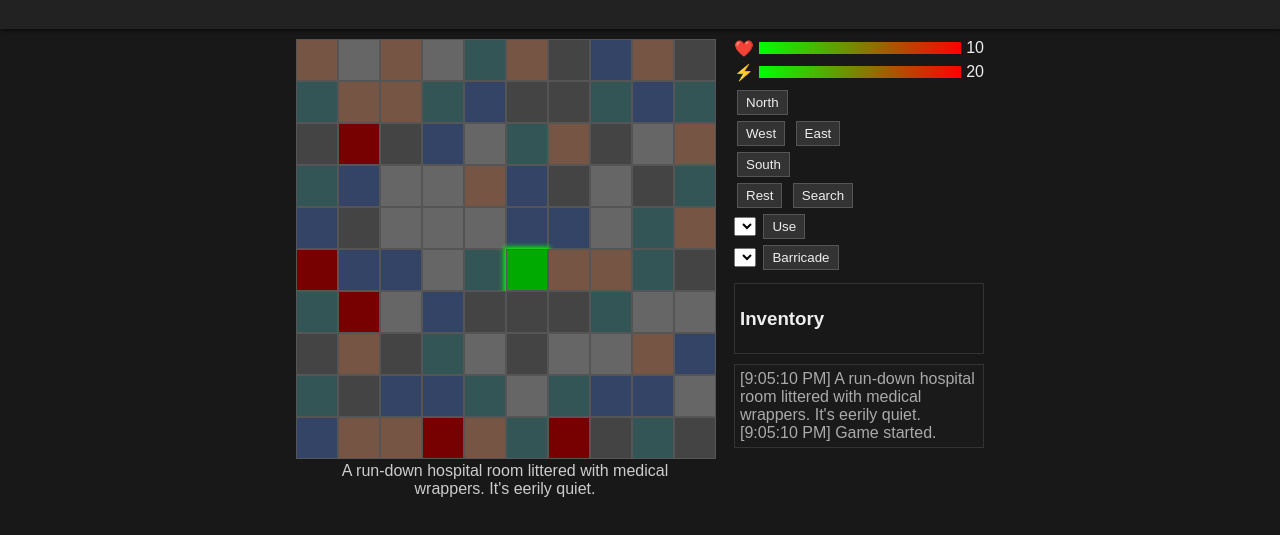
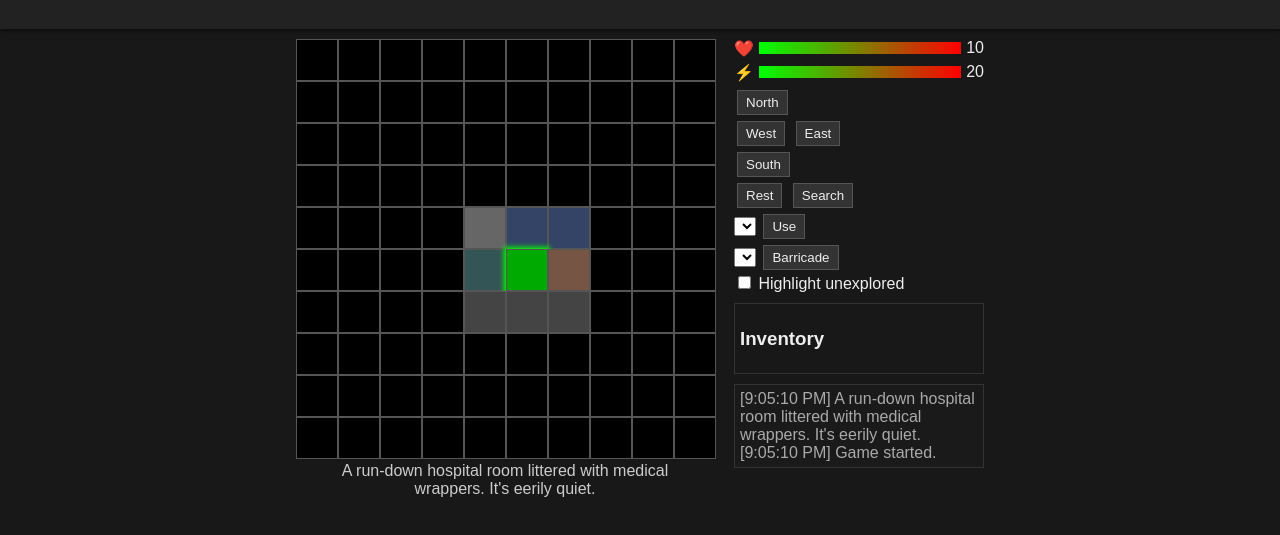
Before and after one commit to mrhouse-cmyk/Decay-Protocol, a plain HTML site: page index.html in a window 1280 px wide. Shown: the part 71-606 px from the top of the page. Drawn offline with Linux system fonts and the light colour scheme.

Commit message:
Add fog of war and exploration system

```diff
--- a/index.html
+++ b/index.html
@@ -50,6 +50,7 @@
                     <select id="barricadeSelect" aria-label="Barricade Material"></select>
                     <button id="barricade">Barricade</button>
                 </div>
+                <label class="highlight-toggle"><input type="checkbox" id="highlightToggle"> Highlight unexplored</label>
             </div>
             <div id="inventory" aria-label="Inventory">
                 <h3>Inventory</h3>
--- a/script.js
+++ b/script.js
@@ -1,6 +1,7 @@
 const gridSize = 10;
 const maxHealth = 10;
 const maxAP = 20;
+const visionRange = 1;
 const areaTypes = ["hospital", "residential", "street", "warehouse", "office"];
 const areaDescriptions = {
     hospital: 'A run-down hospital room littered with medical wrappers.',
@@ -11,7 +12,7 @@ const areaDescriptions = {
 };
 let areaGrid = [];
 let turn = 0;
-let player = { x: 0, y: 0, health: maxHealth, ap: maxAP, perks: [] };
+let player = { x: 0, y: 0, health: maxHealth, ap: maxAP, perks: [], visionRange };
 let zombies = [];
 let inventory = {};
 
@@ -84,6 +85,7 @@ function init() {
     updateTurn();
     updateTileInfo();
     updateInventory();
+    updateVisibility();
     draw();
     log('Game started.');
     log(getDescriptionForTile(player.x, player.y));
@@ -116,7 +118,9 @@ function createGrid() {
                 barricaded: false,
                 barricadeHealth: null,
                 barricadeMaterial: null,
-                searchedAt: -Infinity
+                searchedAt: -Infinity,
+                visible: false,
+                explored: false
             };
             grid.appendChild(cell);
         }
@@ -127,6 +131,28 @@ function placePlayer() {
     player.x = Math.floor(gridSize / 2);
     player.y = Math.floor(gridSize / 2);
     draw();
+}
+
+function updateVisibility() {
+    for (let y = 0; y < gridSize; y++) {
+        for (let x = 0; x < gridSize; x++) {
+            areaGrid[y][x].visible = false;
+        }
+    }
+    const range = player.visionRange || visionRange;
+    for (let dy = -range; dy <= range; dy++) {
+        for (let dx = -range; dx <= range; dx++) {
+            const nx = player.x + dx;
+            const ny = player.y + dy;
+            if (nx >= 0 && nx < gridSize && ny >= 0 && ny < gridSize) {
+                if (Math.max(Math.abs(dx), Math.abs(dy)) <= range) {
+                    const tile = areaGrid[ny][nx];
+                    tile.visible = true;
+                    tile.explored = true;
+                }
+            }
+        }
+    }
 }
 
 function placeZombies(count) {
@@ -179,13 +205,27 @@ function spawnZombieAtEdge() {
 }
 
 function draw() {
+    updateVisibility();
     const cells = document.querySelectorAll('.cell');
     cells.forEach(cell => {
-        cell.classList.remove('player', 'zombie', 'barricaded', 'searched',
-            'barricade-strong', 'barricade-weak', 'barricade-critical');
+        cell.classList.remove(
+            'player',
+            'zombie',
+            'barricaded',
+            'searched',
+            'barricade-strong',
+            'barricade-weak',
+            'barricade-critical',
+            'tile-visible',
+            'tile-explored',
+            'tile-unexplored'
+        );
         const x = parseInt(cell.dataset.x);
         const y = parseInt(cell.dataset.y);
         const tile = areaGrid[y][x];
+
+        if (tile.visible) {
+            cell.classList.add('tile-visible');
             if (tile.barricaded) {
                 let tier = 'barricade-strong';
                 if (tile.barricadeHealth <= 3) {
@@ -199,13 +239,22 @@ function draw() {
                 cell.classList.add('searched');
             }
             cell.title = getDescriptionForTile(x, y);
+        } else if (tile.explored) {
+            cell.classList.add('tile-explored');
+            cell.title = '';
+        } else {
+            cell.classList.add('tile-unexplored');
+            cell.title = '';
+        }
     });
     zombies.forEach(z => {
+        if (areaGrid[z.y][z.x].visible) {
             const cell = getCell(z.x, z.y);
             cell.classList.add('zombie');
+        }
     });
     const playerCell = getCell(player.x, player.y);
-    playerCell.classList.add('player');
+    playerCell.classList.add('player', 'tile-visible');
 
     const attackBtn = document.getElementById('attack');
     if (zombies.some(z => z.x === player.x && z.y === player.y)) {
@@ -596,4 +645,7 @@ window.addEventListener('load', () => {
     document.getElementById('search').addEventListener('click', search);
     document.getElementById('use').addEventListener('click', useItem);
     document.getElementById('barricade').addEventListener('click', barricade);
+    document.getElementById('highlightToggle').addEventListener('change', e => {
+        document.body.classList.toggle('highlight-unexplored', e.target.checked);
     });
+});
--- a/style.css
+++ b/style.css
@@ -51,7 +51,7 @@ body {
     border: 1px solid #555;
     background: #333;
     position: relative;
-    transition: background 0.3s;
+    transition: background 0.3s, filter 0.3s, opacity 0.3s;
 }
 
 .cell:hover {
@@ -209,3 +209,25 @@ body {
     from { background: rgba(255,255,255,0.3); }
     to { background: transparent; }
 }
+
+/* Fog of War */
+.tile-visible {
+    transition: filter 0.3s, background 0.3s;
+}
+
+.tile-explored {
+    filter: brightness(0.5);
+}
+
+.tile-unexplored {
+    background: #000 !important;
+}
+
+.highlight-unexplored .tile-unexplored {
+    outline: 2px dashed #777;
+}
+
+@keyframes tileFadeIn {
+    from { opacity: 0; }
+    to { opacity: 1; }
+}
```
Lines whose indentation alone changed are shown as unchanged.
